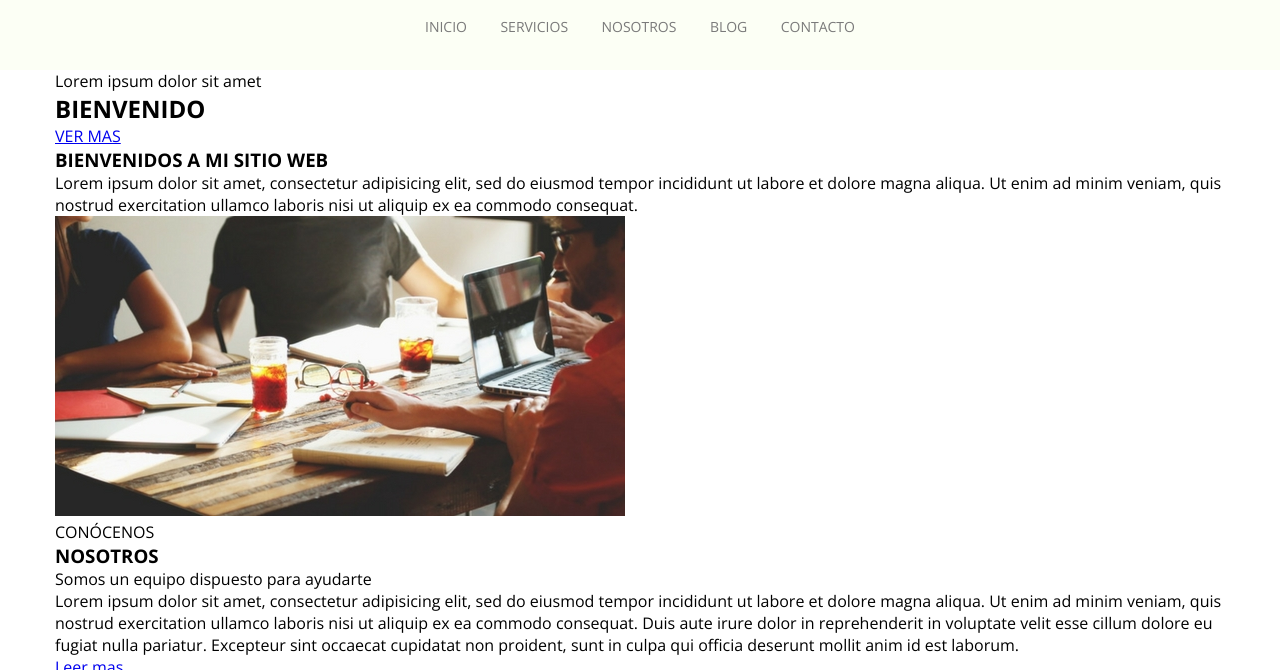
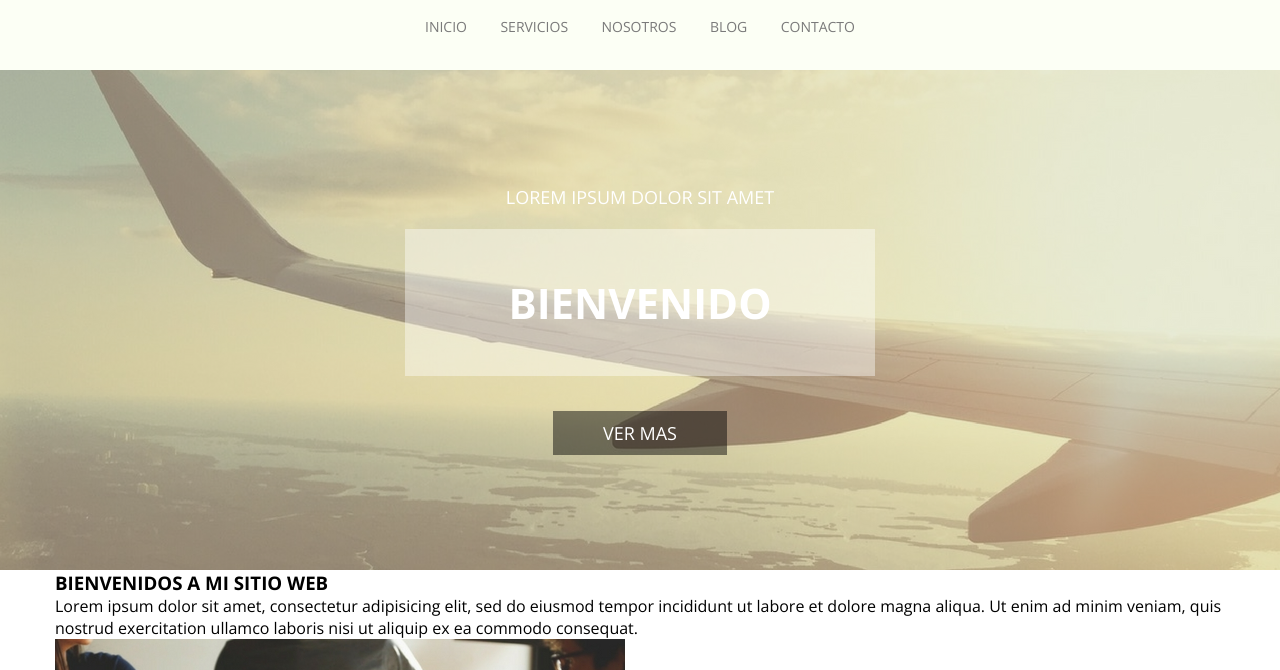
Before and after one commit to Squarejuggernaut/ProjectChreana, a plain HTML site: page index.html in a window 1280 px wide. Shown: the part 130-800 px from the top of the page. Drawn offline with nearby package versions, Linux system fonts and the light colour scheme.

Commit message:
Se agregan estilos para el banner principal

```diff
--- a/estilos/estilos.css
+++ b/estilos/estilos.css
@@ -51,3 +51,54 @@ header {
 .menu a:hover {
   color: #a4281f;
 }
+
+/* Fin encabezado */
+
+/* Banner Principal */
+.banner {
+  width: 100%;
+  height: 500px;
+  background-image: url(../img/banner-inicio.jpg);
+  background-position: center;
+  background-size: cover;
+}
+
+.banner > div {
+  width: 100%;
+  height: 100%;
+  background-color: #D1DBBD80;
+}
+
+.llamada-accion {
+  text-align: center;
+  display: flex;
+  flex-flow: column wrap;
+  justify-content: center;
+  height: 100%;
+  align-items: center;
+}
+
+.llamada-accion p {
+  font-size: 18px;
+  color: white;
+  text-transform: uppercase;
+  margin-bottom: 20px;
+}
+
+.llamada-accion h2 {
+  font-size: 42px;
+  color: white;
+  width: 100%;
+  padding: 45px 0;
+  background-color: #ffffff66;
+  max-width: 470px;
+}
+
+.llamada-accion a {
+  font-size: 18px;
+  text-decoration: none;
+  color: white;
+  padding: 10px 50px;
+  background-color: #00000078;
+  margin-top: 35px;
+}
```
